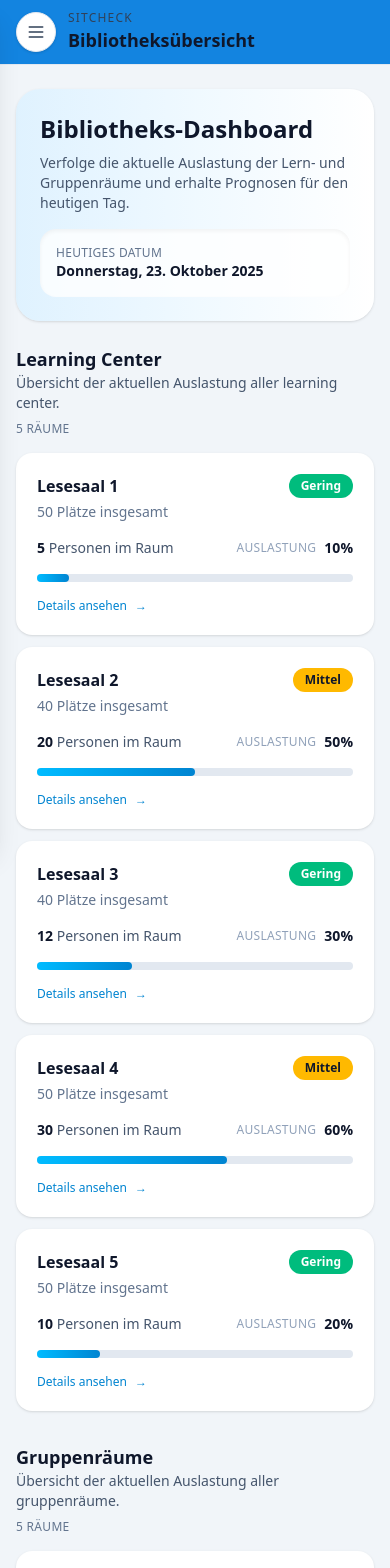
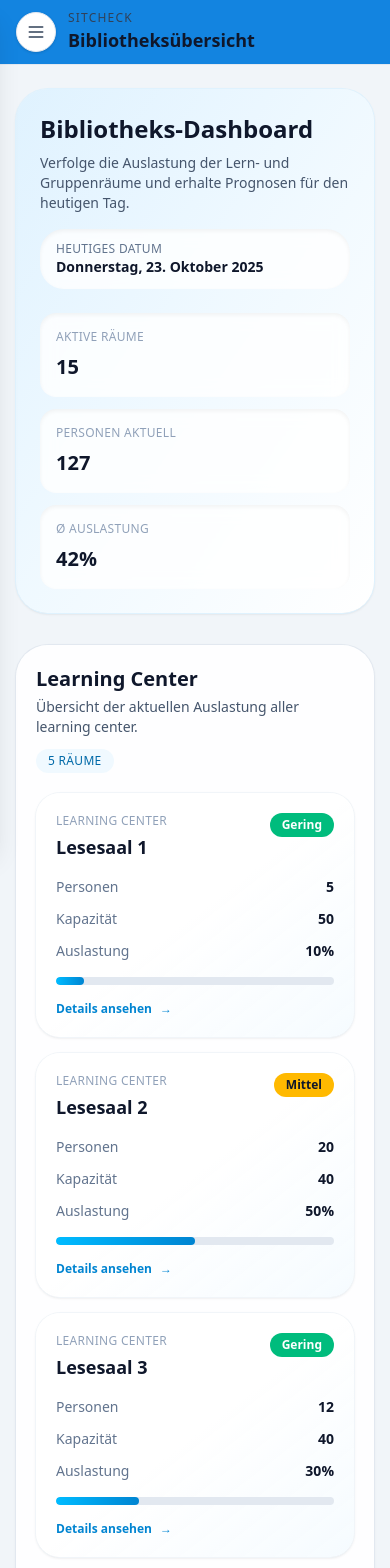
Before and after one commit to PSSCoding/SitCheck, a Next.js app in the folder nextapp/: page / in a window 390 px wide. Shown: the top 1568 px of the page. Built offline with nearby package versions, Linux system fonts and the light colour scheme.

Commit message:
Refine mobile dashboard spacing

```diff
--- a/nextapp/src/app/layout.js
+++ b/nextapp/src/app/layout.js
@@ -28,7 +28,7 @@ export default function RootLayout({ children }) {
   return (
     <html lang="de" className="scroll-smooth">
       <body
-        className={`${geistSans.variable} ${geistMono.variable} antialiased bg-slate-100 text-slate-900`}
+        className={`${geistSans.variable} ${geistMono.variable} antialiased bg-slate-100 text-slate-900 overflow-x-hidden`}
       >
         <div className="relative flex min-h-screen bg-slate-100">
           {/* Overlay for mobile navigation */}
--- a/nextapp/src/app/page.js
+++ b/nextapp/src/app/page.js
@@ -1,7 +1,15 @@
 "use client";
 
 import Link from "next/link";
-import { BarChart, Bar, XAxis, YAxis, Tooltip, CartesianGrid, ResponsiveContainer } from "recharts";
+import {
+  BarChart,
+  Bar,
+  XAxis,
+  YAxis,
+  Tooltip,
+  CartesianGrid,
+  ResponsiveContainer,
+} from "recharts";
 import { rooms } from "@/data/rooms";
 
 export default function HomePage() {
@@ -14,11 +22,19 @@ export default function HomePage() {
     return { label: "Voll", color: "bg-rose-500 text-white" };
   };
 
-  const groupedRooms = rooms.reduce((acc, room) => {
+  const groupedRooms = Object.entries(
+    rooms.reduce((acc, room) => {
       if (!acc[room.type]) acc[room.type] = [];
       acc[room.type].push(room);
       return acc;
-  }, {});
+    }, {}),
+  );
+
+  const totalPeople = rooms.reduce((sum, room) => sum + room.people, 0);
+  const totalCapacity = rooms.reduce((sum, room) => sum + room.capacity, 0);
+  const averageUtilization = totalCapacity
+    ? Math.round((totalPeople / totalCapacity) * 100)
+    : 0;
 
   const today = new Date().toLocaleDateString("de-DE", {
     weekday: "long",
@@ -44,78 +60,103 @@ export default function HomePage() {
   ];
 
   return (
-    <div className="mx-auto flex w-full max-w-6xl flex-col gap-6">
-      <section className="rounded-3xl bg-gradient-to-r from-sky-100 via-sky-50 to-white p-6 shadow-sm sm:flex sm:items-center sm:justify-between sm:p-8">
-        <div>
+    <div className="mx-auto flex w-full max-w-5xl flex-col gap-8 sm:gap-10">
+      <section className="rounded-4xl bg-gradient-to-br from-sky-100 via-sky-50 to-white p-6 shadow-sm ring-1 ring-sky-100 sm:p-8">
+        <div className="flex flex-col gap-4 sm:flex-row sm:items-start sm:justify-between">
+          <div className="space-y-2">
             <h1 className="text-2xl font-semibold text-slate-900 sm:text-3xl">Bibliotheks-Dashboard</h1>
-          <p className="mt-2 max-w-xl text-sm text-slate-600 sm:text-base">
-            Verfolge die aktuelle Auslastung der Lern- und Gruppenräume und erhalte Prognosen für den heutigen Tag.
+            <p className="max-w-xl text-sm text-slate-600 sm:text-base">
+              Verfolge die Auslastung der Lern- und Gruppenräume und erhalte Prognosen für den heutigen Tag.
             </p>
           </div>
-        <div className="mt-4 flex items-center gap-4 rounded-2xl bg-white/80 p-4 text-sm text-slate-700 shadow-inner sm:mt-0">
+          <div className="flex items-center gap-3 rounded-3xl bg-white/80 px-4 py-3 text-sm text-slate-700 shadow-inner backdrop-blur-sm">
             <div>
               <p className="text-xs uppercase tracking-wide text-slate-500">Heutiges Datum</p>
               <p className="font-semibold text-slate-900">{today}</p>
             </div>
-          <div className="hidden h-12 w-px bg-slate-200 sm:block" aria-hidden="true" />
-          <div className="hidden sm:block">
-            <p className="text-xs uppercase tracking-wide text-slate-500">Aktive Räume</p>
-            <p className="font-semibold text-slate-900">{rooms.length}</p>
           </div>
+        </div>
+
+        <div className="mt-6 grid grid-cols-1 gap-3 sm:grid-cols-3">
+          {[
+            { label: "Aktive Räume", value: rooms.length },
+            { label: "Personen aktuell", value: totalPeople },
+            { label: "Ø Auslastung", value: `${averageUtilization}%` },
+          ].map((stat) => (
+            <div
+              key={stat.label}
+              className="rounded-2xl bg-white/80 p-4 text-sm text-slate-600 shadow-inner backdrop-blur-sm"
+            >
+              <p className="text-xs uppercase tracking-wide text-slate-400">{stat.label}</p>
+              <p className="mt-2 text-xl font-semibold text-slate-900">{stat.value}</p>
+            </div>
+          ))}
         </div>
       </section>
 
-      <section className="space-y-8">
-        {Object.keys(groupedRooms).map((type) => (
-          <div key={type} className="space-y-4">
-            <div className="flex flex-col gap-2 sm:flex-row sm:items-end sm:justify-between">
-              <div>
-                <h2 className="text-lg font-semibold text-slate-900 sm:text-xl">{type}</h2>
+      <section className="space-y-6 sm:space-y-8">
+        {groupedRooms.map(([type, typeRooms]) => (
+          <div
+            key={type}
+            className="rounded-4xl bg-white/90 p-5 shadow-sm ring-1 ring-slate-200 backdrop-blur-sm sm:p-7"
+          >
+            <div className="flex flex-col gap-3 sm:flex-row sm:items-end sm:justify-between">
+              <div className="space-y-1">
+                <h2 className="text-xl font-semibold text-slate-900">{type}</h2>
                 <p className="text-sm text-slate-600">
                   Übersicht der aktuellen Auslastung aller {type.toLowerCase()}.
                 </p>
               </div>
-              <span className="text-xs font-medium uppercase tracking-wide text-slate-500">
-                {groupedRooms[type].length} Räume
+              <span className="self-start rounded-full bg-sky-50 px-3 py-1 text-xs font-medium uppercase tracking-wide text-sky-700">
+                {typeRooms.length} Räume
               </span>
             </div>
 
-            <div className="grid gap-3 sm:grid-cols-2 xl:grid-cols-3">
-              {groupedRooms[type].map((room) => {
+            <div className="mt-5 grid grid-cols-1 gap-4 sm:grid-cols-2 xl:grid-cols-3">
+              {typeRooms.map((room) => {
                 const status = getStatus(room.people, room.capacity);
                 const utilization = Math.round((room.people / room.capacity) * 100);
+
                 return (
                   <Link
                     href={`/rooms/${room.id}`}
                     key={room.id}
-                    className="group rounded-2xl border border-transparent bg-white p-5 shadow-sm transition hover:border-sky-200 hover:shadow-md focus-visible:outline focus-visible:outline-2 focus-visible:outline-offset-2 focus-visible:outline-sky-400"
+                    className="group flex flex-col gap-4 rounded-3xl bg-gradient-to-br from-white via-white to-sky-50/60 p-5 shadow-sm ring-1 ring-slate-100 transition hover:-translate-y-1 hover:shadow-lg focus-visible:outline focus-visible:outline-2 focus-visible:outline-offset-2 focus-visible:outline-sky-400"
                   >
                     <div className="flex items-start justify-between gap-3">
-                      <div>
-                        <h3 className="text-base font-semibold text-slate-900 sm:text-lg">{room.name}</h3>
-                        <p className="mt-1 text-sm text-slate-500">{room.capacity} Plätze insgesamt</p>
+                      <div className="space-y-1">
+                        <p className="text-xs uppercase tracking-wide text-slate-400">{room.type}</p>
+                        <h3 className="text-lg font-semibold text-slate-900">{room.name}</h3>
                       </div>
                       <span className={`rounded-full px-3 py-1 text-xs font-semibold ${status.color}`}>
                         {status.label}
                       </span>
                     </div>
-                    <div className="mt-4 flex flex-wrap items-center justify-between gap-2 text-sm text-slate-600">
-                      <p>
-                        <span className="font-semibold text-slate-900">{room.people}</span> Personen im Raum
-                      </p>
-                      <div className="flex items-center gap-2">
-                        <span className="text-xs uppercase tracking-wide text-slate-400">Auslastung</span>
+
+                    <div className="grid grid-cols-1 gap-3 text-sm text-slate-600">
+                      <div className="flex items-center justify-between gap-3">
+                        <span className="text-slate-500">Personen</span>
+                        <span className="font-semibold text-slate-900">{room.people}</span>
+                      </div>
+                      <div className="flex items-center justify-between gap-3">
+                        <span className="text-slate-500">Kapazität</span>
+                        <span className="font-semibold text-slate-900">{room.capacity}</span>
+                      </div>
+                      <div className="flex items-center justify-between gap-3">
+                        <span className="text-slate-500">Auslastung</span>
                         <span className="font-semibold text-slate-900">{utilization}%</span>
                       </div>
                     </div>
-                    <div className="mt-4 h-2 w-full rounded-full bg-slate-200">
+
+                    <div className="relative h-2 w-full overflow-hidden rounded-full bg-slate-200">
                       <div
-                        className="h-full rounded-full bg-gradient-to-r from-sky-400 to-sky-600"
+                        className="absolute inset-y-0 left-0 rounded-full bg-gradient-to-r from-sky-400 to-sky-600"
                         style={{ width: `${Math.min(utilization, 100)}%` }}
                         aria-hidden="true"
                       />
                     </div>
-                    <p className="mt-4 flex items-center gap-2 text-xs font-medium text-sky-600">
+
+                    <p className="flex items-center gap-2 text-xs font-semibold text-sky-600">
                       Details ansehen
                       <span aria-hidden="true" className="transition-transform group-hover:translate-x-1">
                         →
@@ -129,7 +170,7 @@ export default function HomePage() {
         ))}
       </section>
 
-      <section className="rounded-3xl border border-slate-200 bg-white p-5 shadow-sm sm:p-8">
+      <section className="rounded-4xl border border-slate-200 bg-white p-5 shadow-sm sm:p-8">
         <div className="flex flex-col gap-2 sm:flex-row sm:items-baseline sm:justify-between">
           <div>
             <h2 className="text-lg font-semibold text-slate-900 sm:text-xl">Auslastungsprognose</h2>
```
Lines whose indentation alone changed are shown as unchanged.
